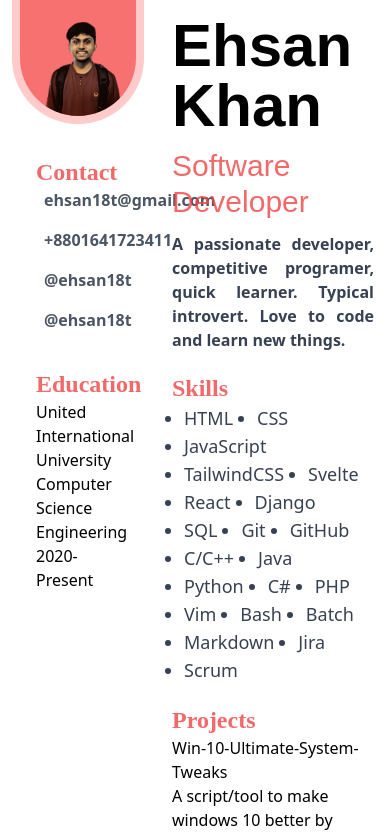
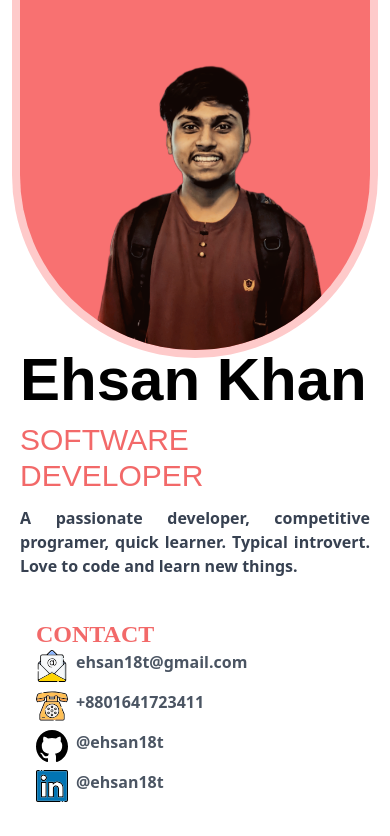
Before and after one commit to ehsan18t/ehsan-pages, a React (Vite) app: page / in a window 390 px wide. Shown: the top 836 px of the page. Built offline with nearby package versions, Linux system fonts and the light colour scheme; a web font is replaced by a local one.

Commit message:
added basic responsiveness

```diff
--- a/src/pages/Resume.jsx
+++ b/src/pages/Resume.jsx
@@ -9,8 +9,23 @@ const Resume = () => {
   return (
     <div className="container">
       <div className="side">
-        <div className="side-top">
-          <img className="profile-picture" src="me.png" alt="profile picture" />
+        <div className="top-header">
+          <div className="side-top">
+            <img
+              className="profile-picture"
+              src="me.png"
+              alt="profile picture"
+            />
+          </div>
+
+          <div className="profile">
+            <h1>Ehsan Khan</h1>
+            <h2>Software Developer</h2>
+            <p>
+              A passionate developer, competitive programer, quick learner.
+              Typical introvert. Love to code and learn new things.
+            </p>
+          </div>
         </div>
         <div className="side-bottom">
           <div className="contact">
@@ -40,14 +55,6 @@ const Resume = () => {
         </div>
       </div>
       <div className="main">
-        <div className="profile">
-          <h1>Ehsan Khan</h1>
-          <h2>Software Developer</h2>
-          <p>
-            A passionate developer, competitive programer, quick learner.
-            Typical introvert. Love to code and learn new things.
-          </p>
-        </div>
         <div className="skills">
           <h2>Skills</h2>
           <ul>
--- a/src/pages/resume.css
+++ b/src/pages/resume.css
@@ -1,11 +1,11 @@
 @import url('https://fonts.googleapis.com/css2?family=DynaPuff&family=Signika+Negative:wght@300;400;500&display=swap');
 
 .container {
-  @apply flex min-w-full;
+  @apply flex flex-col md:flex-row lg:flex-row min-w-full;
 }
 
 .side {
-  @apply w-2/5 px-5 bg-white;
+  @apply w-full lg:w-2/5 md:w-2/5 px-5 bg-white;
 }
 
 .side-top {
@@ -57,7 +57,7 @@
 
 h2 {
   font-family: 'DynaPuff', cursive;
-  @apply text-2xl font-bold text-red-500/80;
+  @apply text-2xl font-bold text-red-500/80 uppercase;
 }
 
 .skills ul {
```
